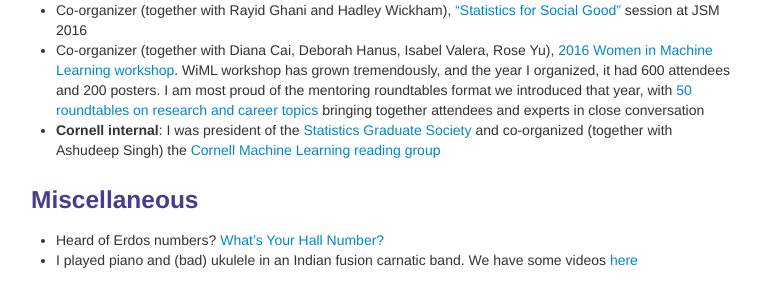
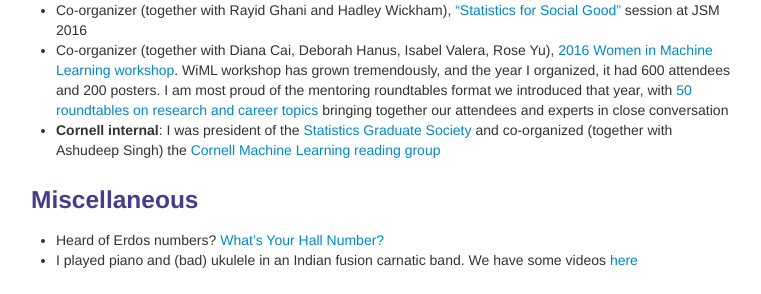
Before and after one commit to shftan/shftan.github.io, a Jekyll site: the page built from index.md, in a window 1280 px wide. Shown: the part 1941-2235 px from the top of the page, without its empty margins (259-1020 px from the left). Built offline with Jekyll 4.4.1, drawn with Linux system fonts in a browser that asks for light colours.

Commit message:
Update index.md

```diff
--- a/index.md
+++ b/index.md
@@ -97,7 +97,7 @@ For older publications, click <a class="paper" href="olderpublications.html">her
 - Board member, [Women in Machine Learning](https://wimlworkshop.org) organization
 - Student representative, [ICHPS 2018](http://ww2.amstat.org/meetings/ichps/2018/) Scientific Committee
 - Co-organizer (together with Rayid Ghani and Hadley Wickham), ["Statistics for Social Good"](http://shftan.github.io/jsmsocialgood/) session at JSM 2016
-- Co-organizer (together with Diana Cai, Deborah Hanus, Isabel Valera, Rose Yu), [2016 Women in Machine Learning workshop](https://wimlworkshop.org/2016/). WiML workshop has grown tremendously, and the year I organized, it had 600 attendees and 200 posters. I am most proud of the mentoring roundtables format we introduced that year, with [50 roundtables on research and career topics](https://wimlworkshop.org/2016/program/#1480549898816-ca283fe3-29b6) bringing together attendees and experts in close conversation
+- Co-organizer (together with Diana Cai, Deborah Hanus, Isabel Valera, Rose Yu), [2016 Women in Machine Learning workshop](https://wimlworkshop.org/2016/). WiML workshop has grown tremendously, and the year I organized, it had 600 attendees and 200 posters. I am most proud of the mentoring roundtables format we introduced that year, with [50 roundtables on research and career topics](https://wimlworkshop.org/2016/program/#1480549898816-ca283fe3-29b6) bringing together our attendees and experts in close conversation
 - **Cornell internal**: I was president of the [Statistics Graduate Society](https://stat.cornell.edu/about-us/sgs) and co-organized (together with Ashudeep Singh) the [Cornell Machine Learning reading group](http://wiki.cs.cornell.edu/index.php?title=Machine_Learning_Discussion_Group)
 
 <div class="row-fluid"><h3>Miscellaneous</h3>
```
